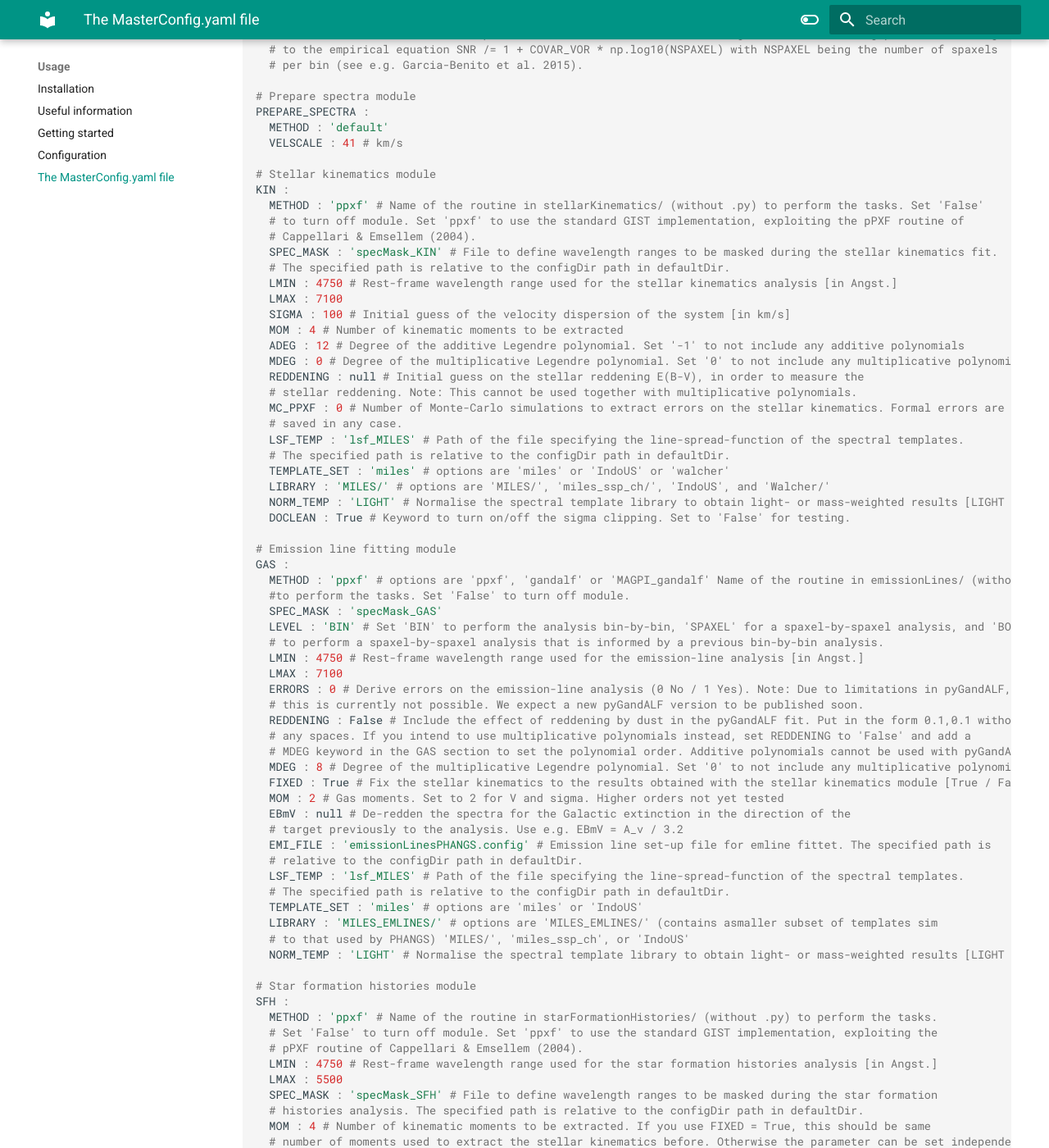
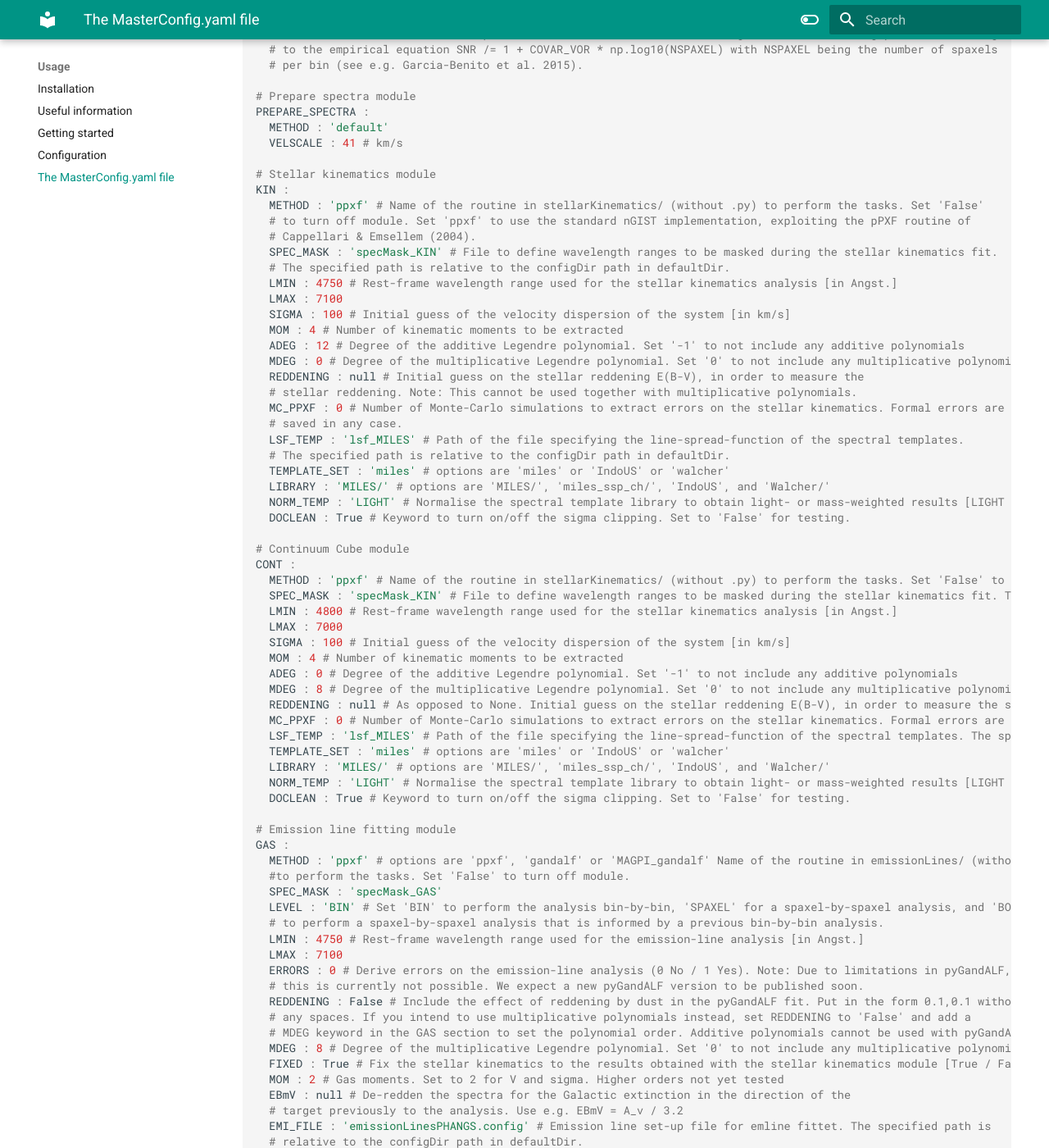
Before and after one commit to geckos-survey/gist-documentation, an MkDocs documentation site: the page built from docs/usage/masterconfig.md, in a window 1280 px wide and 1400 px high, scrolled down 1130 px. Shown: the whole window at 82% size. Built offline with MkDocs 1.6.1 and Material for MkDocs 9.7.7, drawn with Linux system fonts in a browser that asks for light colours; some of the changed text lies outside the part shown.

Commit message:
Update masterconfig.md

````diff
--- a/docs/usage/masterconfig.md
+++ b/docs/usage/masterconfig.md
@@ -60,7 +60,7 @@ PREPARE_SPECTRA :
 # Stellar kinematics module
 KIN :
   METHOD : 'ppxf' # Name of the routine in stellarKinematics/ (without .py) to perform the tasks. Set 'False'
-  # to turn off module. Set 'ppxf' to use the standard GIST implementation, exploiting the pPXF routine of
+  # to turn off module. Set 'ppxf' to use the standard nGIST implementation, exploiting the pPXF routine of
   # Cappellari & Emsellem (2004).
   SPEC_MASK : 'specMask_KIN' # File to define wavelength ranges to be masked during the stellar kinematics fit.
   # The specified path is relative to the configDir path in defaultDir.
@@ -76,6 +76,24 @@ KIN :
   # saved in any case.
   LSF_TEMP : 'lsf_MILES' # Path of the file specifying the line-spread-function of the spectral templates.
   # The specified path is relative to the configDir path in defaultDir.
+  TEMPLATE_SET : 'miles' # options are 'miles' or 'IndoUS' or 'walcher'
+  LIBRARY : 'MILES/' # options are 'MILES/', 'miles_ssp_ch/', 'IndoUS', and 'Walcher/'
+  NORM_TEMP : 'LIGHT' # Normalise the spectral template library to obtain light- or mass-weighted results [LIGHT / MASS]
+  DOCLEAN : True # Keyword to turn on/off the sigma clipping. Set to 'False' for testing.
+
+# Continuum Cube module
+CONT :
+  METHOD : 'ppxf' # Name of the routine in stellarKinematics/ (without .py) to perform the tasks. Set 'False' to turn off module. Set 'ppxf' to use the standard nGIST implementation, exploiting the pPXF routine of Cappellari & Emsellem (2004).
+  SPEC_MASK : 'specMask_KIN' # File to define wavelength ranges to be masked during the stellar kinematics fit. The specified path is relative to the configDir path in defaultDir.
+  LMIN : 4800 # Rest-frame wavelength range used for the stellar kinematics analysis [in Angst.]
+  LMAX : 7000
+  SIGMA : 100 # Initial guess of the velocity dispersion of the system [in km/s]
+  MOM : 4 # Number of kinematic moments to be extracted
+  ADEG : 0 # Degree of the additive Legendre polynomial. Set '-1' to not include any additive polynomials
+  MDEG : 8 # Degree of the multiplicative Legendre polynomial. Set '0' to not include any multiplicative polynomials
+  REDDENING : null # As opposed to None. Initial guess on the stellar reddening E(B-V), in order to measure the stellar reddening. Note: This cannot be used together with multiplicative polynomials.
+  MC_PPXF : 0 # Number of Monte-Carlo simulations to extract errors on the stellar kinematics. Formal errors are saved in any case.
+  LSF_TEMP : 'lsf_MILES' # Path of the file specifying the line-spread-function of the spectral templates. The specified path is relative to the configDir path in defaultDir.
   TEMPLATE_SET : 'miles' # options are 'miles' or 'IndoUS' or 'walcher'
   LIBRARY : 'MILES/' # options are 'MILES/', 'miles_ssp_ch/', 'IndoUS', and 'Walcher/'
   NORM_TEMP : 'LIGHT' # Normalise the spectral template library to obtain light- or mass-weighted results [LIGHT / MASS]
@@ -157,4 +175,8 @@ LS :
   TEMPLATE_SET : 'miles' # options are 'miles' or 'IndoUS'
   LIBRARY : 'MILES/' # options are 'MILES/', 'miles_ssp_ch/', or 'IndoUS/'
   NORM_TEMP : 'LIGHT' # Normalise the spectral template library to obtain light- or mass-weighted results [LIGHT / MASS]
+
+# User modules
+UMOD :
+  METHOD : False
 ```
````
